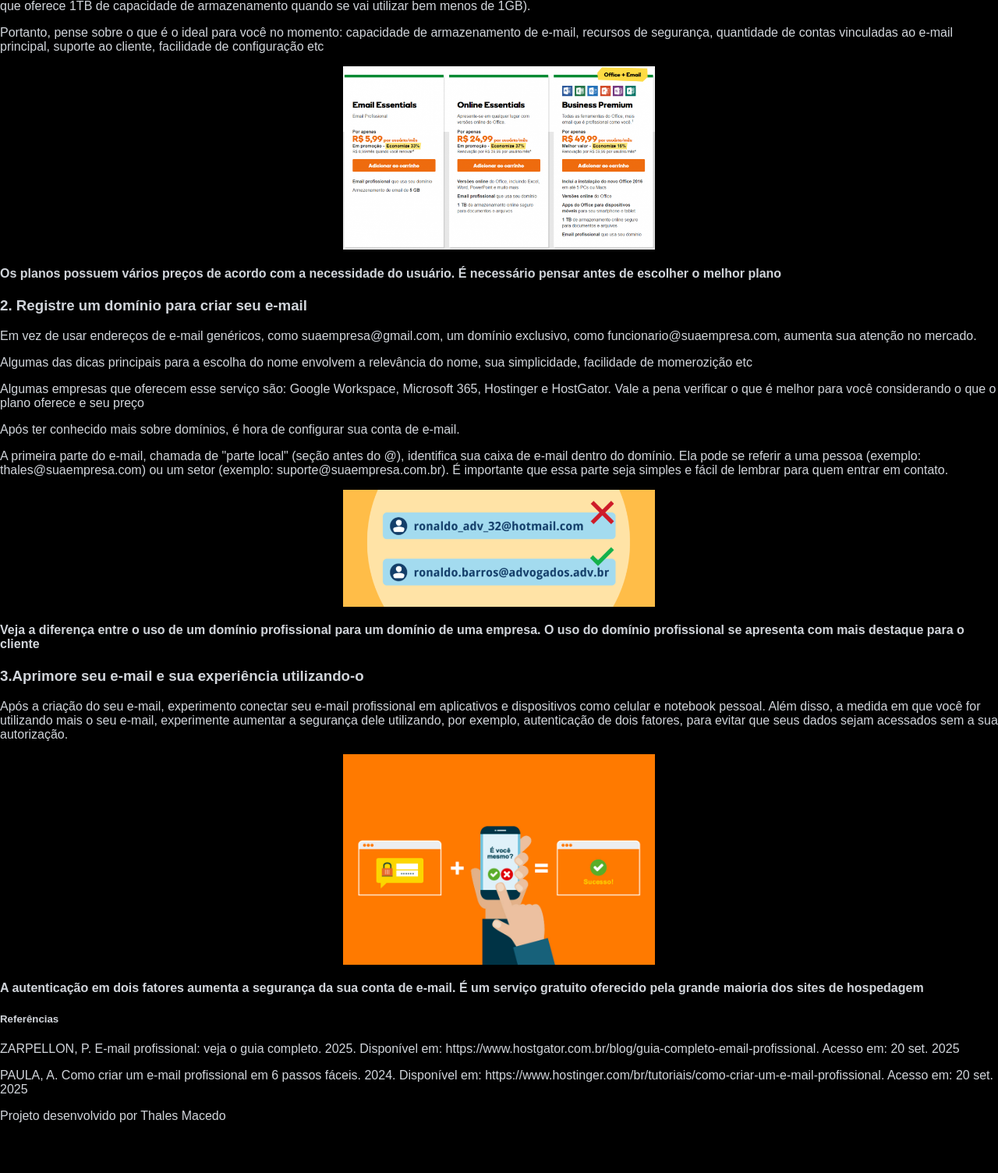
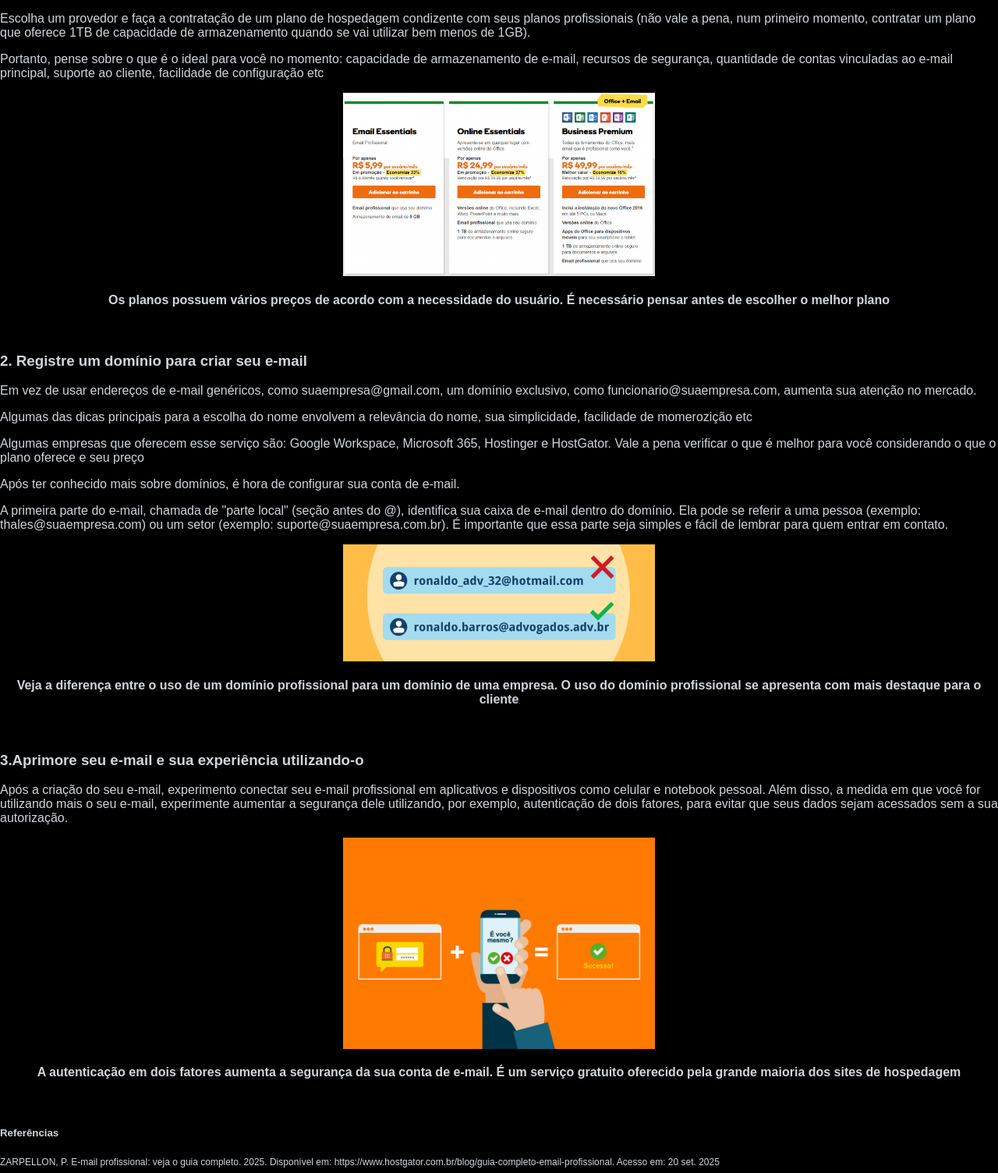
Before and after one commit to thalesrmacedo/SENAI_Projeto_Front, a plain HTML site: page artigo.html in a window 1280 px wide. Shown: the part 276-1780 px from the top of the page at 78% size. Before the commit the page ends 1732 px from the top, so only its background shows below. Drawn offline with Linux system fonts and the light colour scheme.

Commit message:
Update artigo.html

```diff
--- a/artigo.html
+++ b/artigo.html
@@ -23,13 +23,15 @@
       <p>Quando se está entrando no mundo do trabalho, uma das ferramentas que mais destaca um candidato
         é um e-mail personalizado. Isso aumenta sua credibilidade e melhora sua interação com clientes. Fazer a configuração de uma conta de e-mail profissional é bem simples. Veja abaixo como isso pode ser feito!</p>
     </article>
+    <br>
     <h3>1. Escolha um plano de hospedagem de e-mail</h3>
     <article>
     <p>Escolha um provedor e faça a contratação de um plano de hospedagem condizente com seus planos profissionais (não vale a pena, num primeiro momento, contratar um plano que oferece 1TB de capacidade de armazenamento quando se vai utilizar bem menos de 1GB). </p>
     <p>Portanto, pense sobre o que é o ideal para você no momento: capacidade de armazenamento de e-mail, recursos de segurança, quantidade de contas vinculadas ao e-mail principal, suporte ao cliente, facilidade de configuração etc</p>
     </article>
     <img src="img/img1.png" alt="Comparativo de preços (exemplo)">
-    <h4>Os planos possuem vários preços de acordo com a necessidade do usuário. É necessário pensar antes de escolher o melhor plano</h4>
+    <h4 class="legenda">Os planos possuem vários preços de acordo com a necessidade do usuário. É necessário pensar antes de escolher o melhor plano</h4>
+    <br>
     <h3>2. Registre um domínio para criar seu e-mail</h3>
     <article>
     <p> Em vez de usar endereços de e-mail genéricos, como suaempresa@gmail.com, um domínio exclusivo, como funcionario@suaempresa.com, aumenta sua atenção no mercado.
@@ -39,18 +41,20 @@
    <p>A primeira parte do e-mail, chamada de "parte local" (seção antes do @), identifica sua caixa de e-mail dentro do domínio. Ela pode se referir a uma pessoa (exemplo: thales@suaempresa.com) ou um setor (exemplo: suporte@suaempresa.com.br). É importante que essa parte seja simples e fácil de lembrar para quem entrar em contato.</p>
     </article>
     <img src="img/img2.png" alt="Diferença de e-mails">
-    <h4>Veja a diferença entre o uso de um domínio profissional para um domínio de uma empresa. O uso do domínio profissional se apresenta com mais destaque para o cliente</h4>
+    <h4 class="legenda">Veja a diferença entre o uso de um domínio profissional para um domínio de uma empresa. O uso do domínio profissional se apresenta com mais destaque para o cliente</h4>
+    <br>
     <h3>3.Aprimore seu e-mail e sua experiência utilizando-o</h3>
     <article>
     <p>Após a criação do seu e-mail, experimento conectar seu e-mail profissional em aplicativos e dispositivos como celular e notebook pessoal. Além disso, a medida em que você for utilizando mais o seu e-mail, experimente aumentar a segurança dele utilizando, por exemplo, autenticação de dois fatores, para evitar que seus dados sejam acessados sem a sua autorização.</p>
     </article>
     <img src="img/img3.jpg" alt="Verificação em dois fatores">
-    <h4>A autenticação em dois fatores aumenta a segurança da sua conta de e-mail. É um serviço gratuito oferecido pela grande maioria dos sites de hospedagem</h4>
+    <h4 class="legenda">A autenticação em dois fatores aumenta a segurança da sua conta de e-mail. É um serviço gratuito oferecido pela grande maioria dos sites de hospedagem</h4>
   </main>
 <article>
+    <br>
     <h5>Referências</h5>
-    <p>ZARPELLON, P. E-mail profissional: veja o guia completo. 2025. Disponível em: https://www.hostgator.com.br/blog/guia-completo-email-profissional. Acesso em: 20 set. 2025</p>
-    <p>PAULA, A. Como criar um e-mail profissional em 6 passos fáceis. 2024. Disponível em: https://www.hostinger.com/br/tutoriais/como-criar-um-e-mail-profissional. Acesso em: 20 set. 2025</p>
+    <p class="referencia">ZARPELLON, P. E-mail profissional: veja o guia completo. 2025. Disponível em: https://www.hostgator.com.br/blog/guia-completo-email-profissional. Acesso em: 20 set. 2025</p>
+    <p class="referencia">PAULA, A. Como criar um e-mail profissional em 6 passos fáceis. 2024. Disponível em: https://www.hostinger.com/br/tutoriais/como-criar-um-e-mail-profissional. Acesso em: 20 set. 2025</p>
     </article>
   <footer>
     <p>Projeto desenvolvido por Thales Macedo</p>
```
